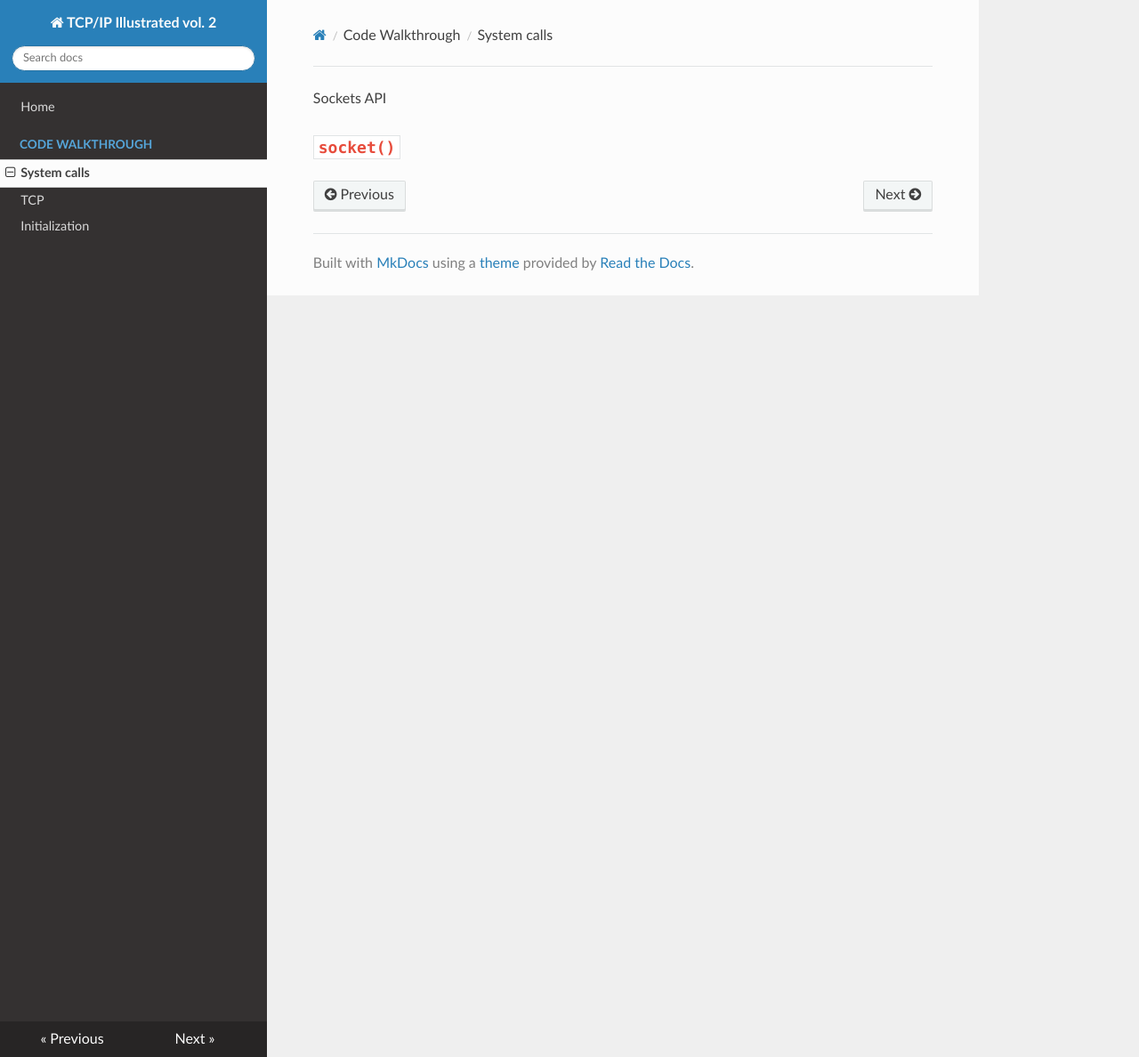
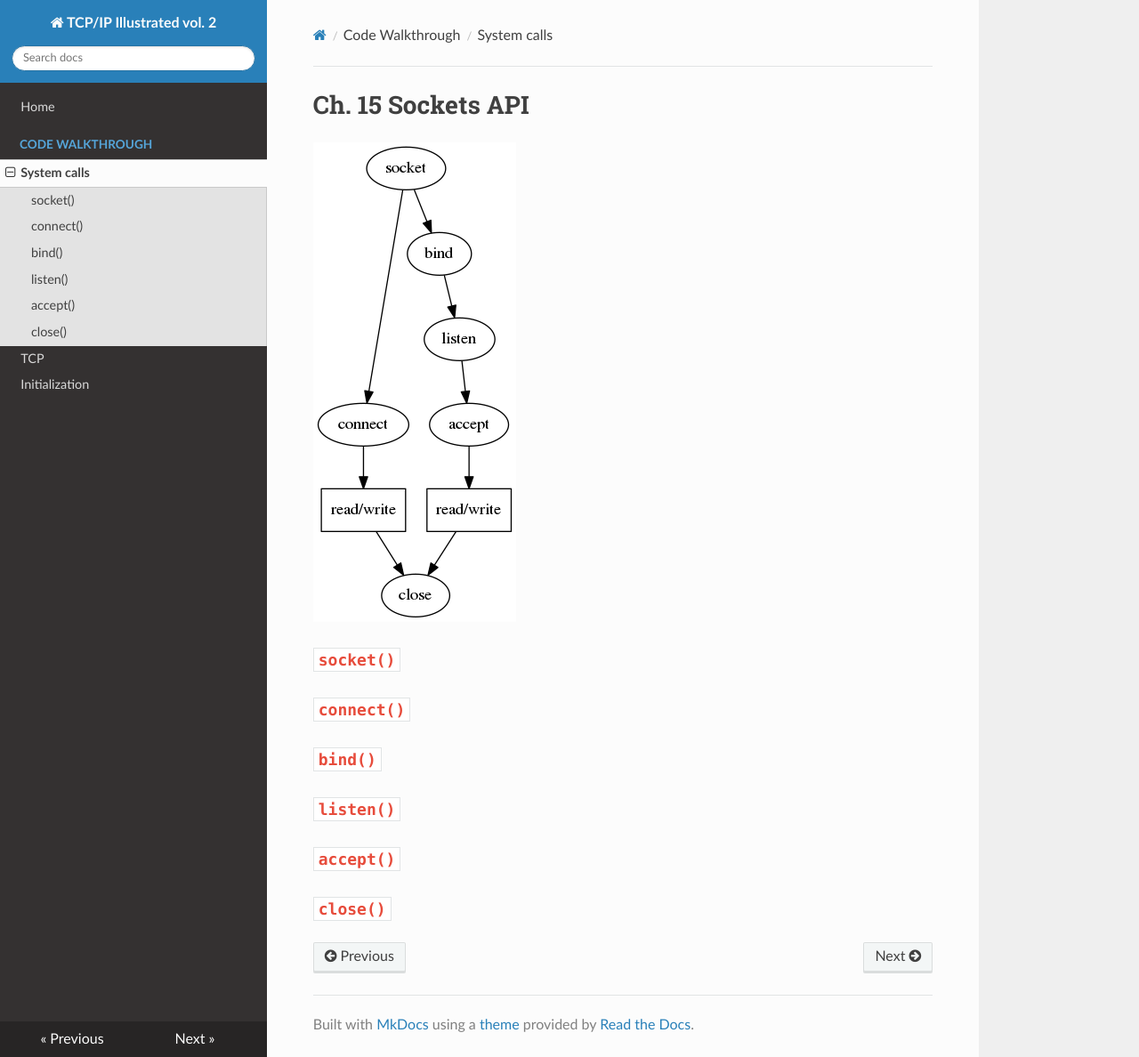
Before and after one commit to chenshuo/tcpipv2, an MkDocs documentation site: the page built from docs/syscall.md, in a window 1280 px wide and 1188 px high. Shown: the whole window at 89% size. Built offline with MkDocs 1.6.1, drawn with Linux system fonts in a browser that asks for light colours; nearby versions of some CDN libraries; old or Windows-style settings are respelled for this version of MkDocs.

Commit message:
add sockets.png

```diff
--- a/docs/syscall.md
+++ b/docs/syscall.md
@@ -1,3 +1,15 @@
-Sockets API
+# Ch. 15 Sockets API
+
+![sockets](sockets.png)
 
 ## `socket()`
+
+## `connect()`
+
+## `bind()`
+
+## `listen()`
+
+## `accept()`
+
+## `close()`
```
Also changed, not shown: docs/index.md (+5 -2 lines), docs/sockets.png (added).
